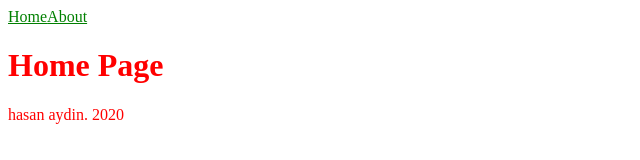
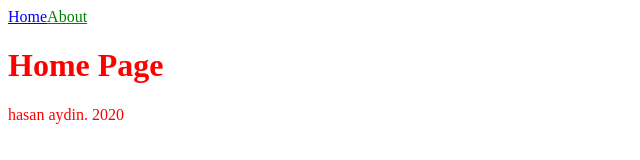
Before and after one commit to hasanaydins/next-starter, a Next.js app: page / in a window 1280 px wide. Shown: the top 160 px of the page, without its empty margins (0-640 px from the left). Built offline with nearby package versions, Linux system fonts and the light colour scheme.

Commit message:
method 2 : Added Component-Level module CSS

```diff
--- /dev/null
+++ b/components/layout.module.css
@@ -0,0 +1,3 @@
+.link{
+    color: blue;
+}
--- a/components/navigation.js
+++ b/components/navigation.js
@@ -1,10 +1,10 @@
 import Link from 'next/link'
-
+import styles from './layout.module.css'
 function Navigation() {
   return (
     <nav>
       <Link href="/">
-        <a>Home</a>
+        <a className={styles.link}>Home</a>
       </Link>
       <Link href="/about">
         <a>About</a>
```
